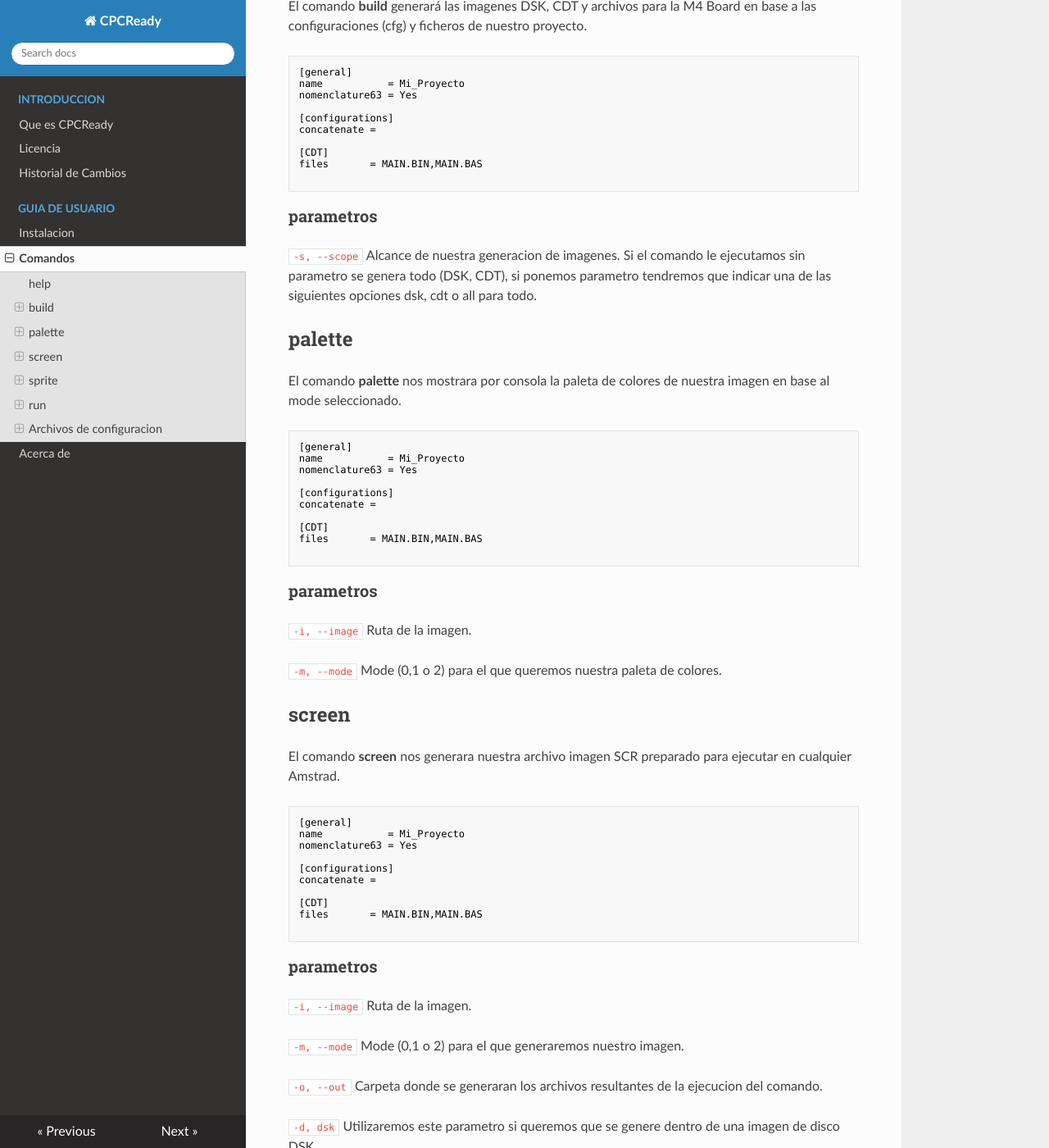
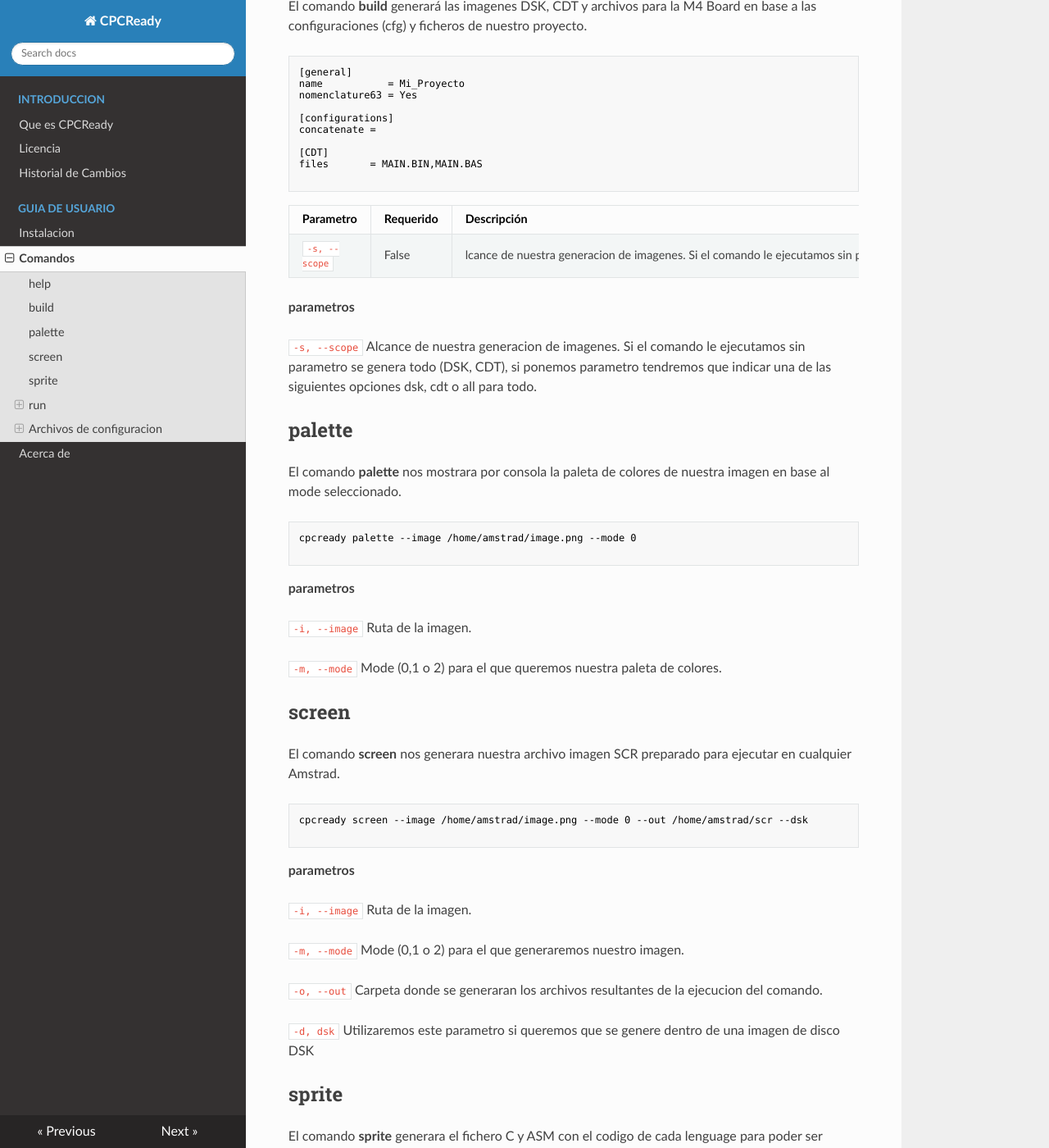
Before and after one commit to CPCReady/doc, an MkDocs documentation site: the page built from docs/comandos.md, in a window 1280 px wide and 1400 px high, scrolled down 1282 px. Shown: the whole window at 82% size. Built offline with MkDocs 1.6.1, drawn with Linux system fonts in a browser that asks for light colours; nearby versions of some CDN libraries; some of the changed text lies outside the part shown.

Commit message:
add commands

````diff
--- a/docs/comandos.md
+++ b/docs/comandos.md
@@ -1,4 +1,4 @@
-# Opciones disponibles
+# Listado de Comandos
 
 Podemos ejecutar **CPCReady** desde el shell con uno de los siguientes comando que estan disponibles: cpc, cpcr o bien cpcready
 
@@ -75,8 +75,11 @@
 
 ```
 
+| Parametro | Requerido |Descripción |
+| ------ | ------ | ------ |
+| `-s, --scope` | False | lcance de nuestra generacion de imagenes. Si el comando le ejecutamos sin parametro se genera todo (DSK, CDT), si ponemos parametro tendremos que indicar una de las siguientes opciones dsk, cdt o all para todo.|
 
-### parametros
+**parametros**
 
 `-s, --scope`
 Alcance de nuestra generacion de imagenes. Si el comando le ejecutamos sin parametro se genera todo (DSK, CDT), si ponemos parametro tendremos que indicar una de las siguientes opciones dsk, cdt o all para todo.
@@ -88,19 +91,11 @@
 El comando **palette** nos mostrara por consola la paleta de colores de nuestra imagen en base al mode seleccionado.
 
 ```sh
-[general]
-name           = Mi_Proyecto
-nomenclature63 = Yes
-
-[configurations]
-concatenate =
-
-[CDT]
-files       = MAIN.BIN,MAIN.BAS
+cpcready palette --image /home/amstrad/image.png --mode 0
 
 ```
 
-### parametros
+**parametros**
 
 `-i, --image`
 Ruta de la imagen.
@@ -114,19 +109,11 @@
 El comando **screen** nos generara nuestra archivo imagen SCR preparado para ejecutar en cualquier Amstrad.
 
 ```sh
-[general]
-name           = Mi_Proyecto
-nomenclature63 = Yes
-
-[configurations]
-concatenate =
-
-[CDT]
-files       = MAIN.BIN,MAIN.BAS
+cpcready screen --image /home/amstrad/image.png --mode 0 --out /home/amstrad/scr --dsk
 
 ```
 
-### parametros
+**parametros**
 
 `-i, --image`
 Ruta de la imagen.
@@ -159,7 +146,7 @@
 
 ```
 
-### parametros
+**parametros**
 
 `-i, --image`
 Ruta de la imagen.
@@ -170,10 +157,10 @@
 `-o, --out`
 Carpeta donde se generaran los archivos resultantes de la ejecucion del comando.
 
-`-h, height`
+`-h, --height`
 Ancho de nuestro sprite en pixeles.
 
-`-w, width`
+`-w, --width`
 Altura de nuestro sprite en pixeles.
 
 <a name="run"></a>
@@ -194,7 +181,7 @@
 
 ```
 
-### parametros
+**parametros**
 
 `-f, --file : `
 Nombre del fichero de configuracion de nuestros emuladores. Si no se pone cogera por defecto el que se encuentre en la ruta **cfg** con el nombre **emulators.cfg**.
````
